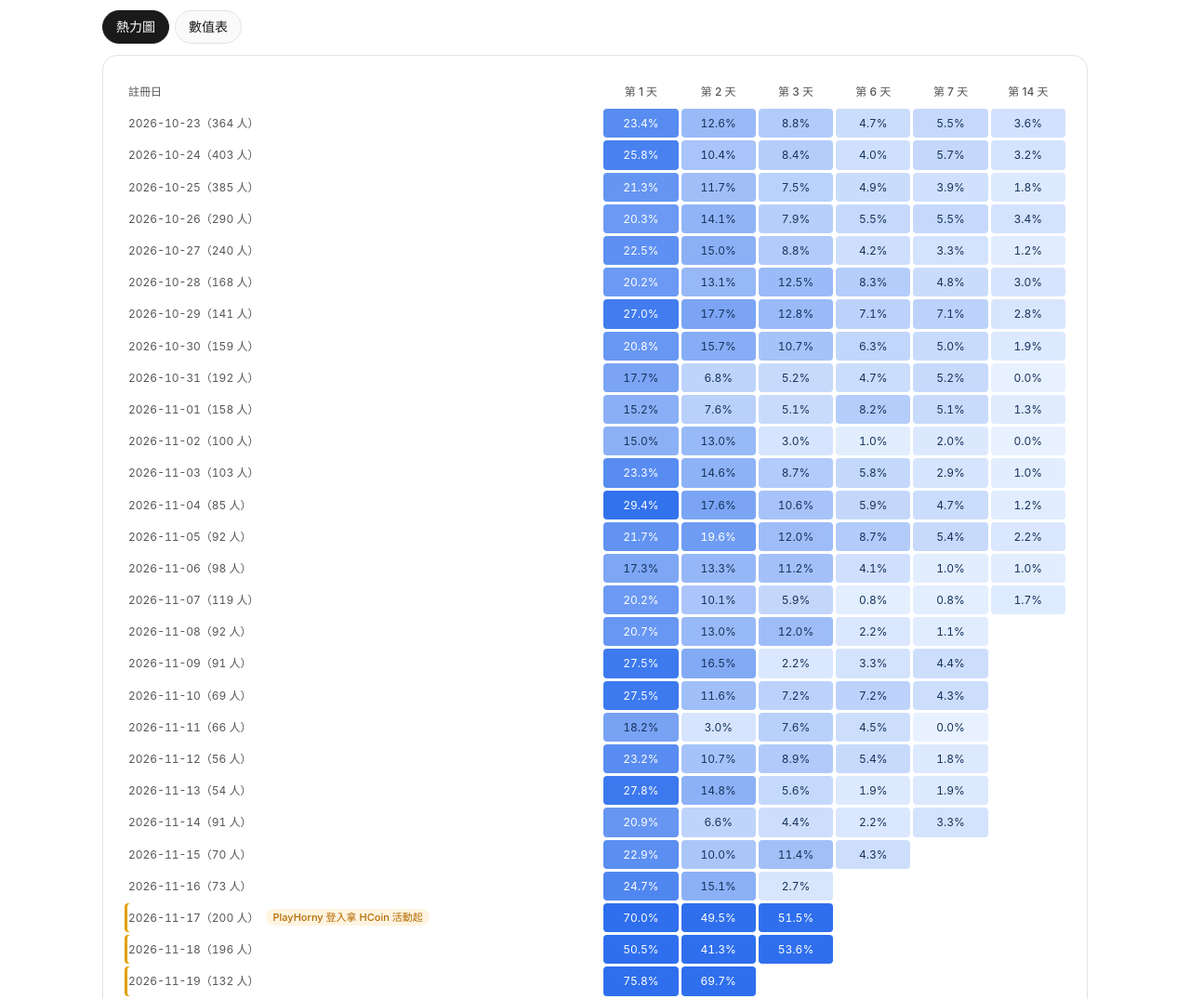
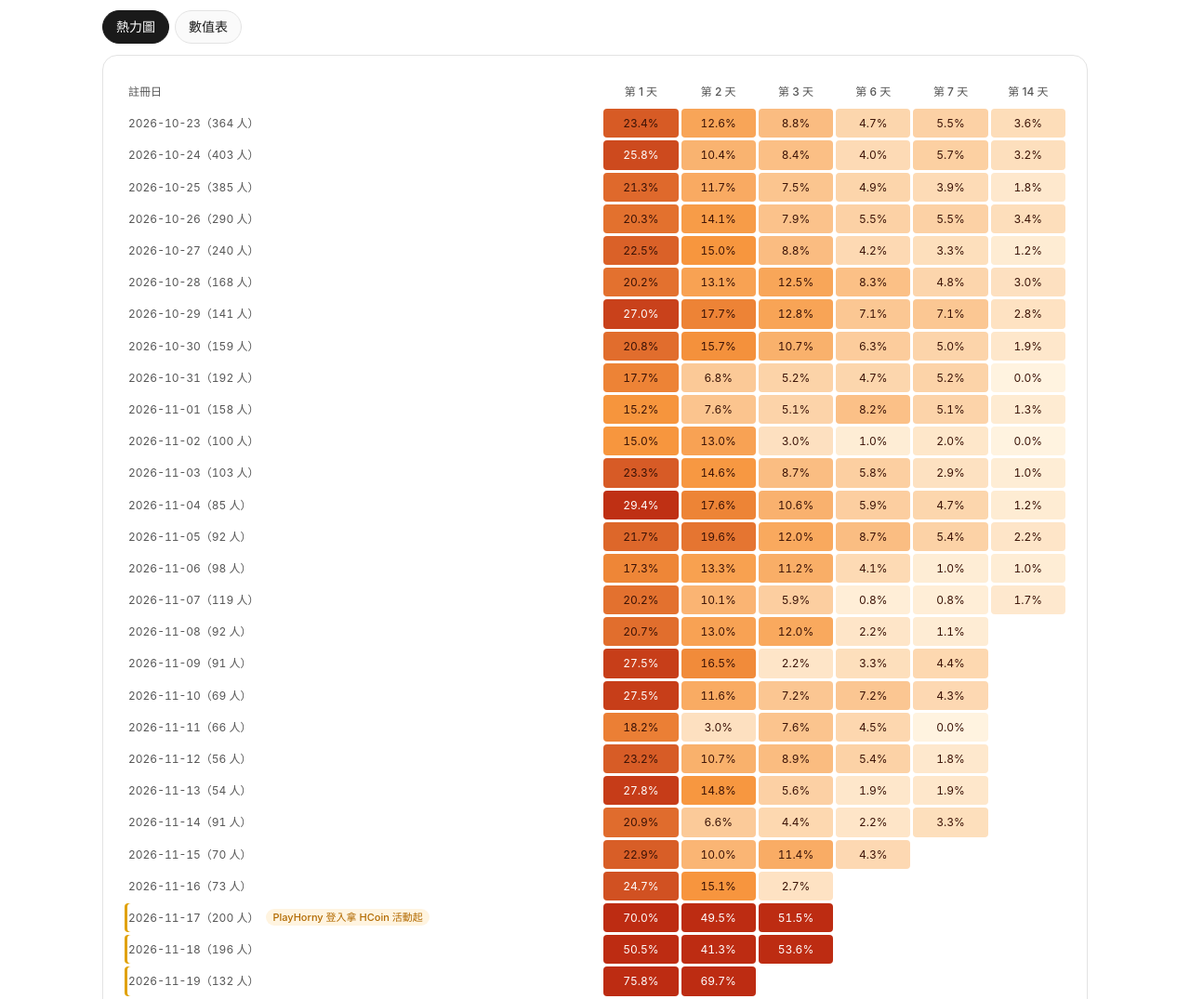
Before and after one commit to SEAN09229098/game-report, a plain HTML site: page index.html in a window 1280 px wide. Shown: the part 6749-7824 px from the top of the page at 93% size. Drawn offline with Linux system fonts and the light colour scheme.

Commit message:
Retention heatmap: switch to red/orange color scale
Co-authored-by: SEAN09229098 <SEAN09229098@users.noreply.github.com>

```diff
--- a/index.html
+++ b/index.html
@@ -298,8 +298,10 @@ drawDailyCharts();
 seg($("sortSeg"),[{v:"date",l:"依日期"},{v:"new",l:"新增由多到少"},{v:"active",l:"活躍由多到少"},{v:"returning",l:"老玩家由多到少"},{v:"revenue",l:"營收由多到少"},{v:"payers",l:"付費人數由多到少"}],"date",function(v){sortKey=v;drawDayTbl();});
 drawDayTbl();
 // retention heatmap / table
-function heatColor(v){if(v==null)return "transparent";var t=Math.min(1,Math.max(0,v/30));var dark=window.matchMedia&&window.matchMedia("(prefers-color-scheme: dark)").matches;var r,g,b;if(dark){r=Math.round(27+t*64);g=Math.round(40+t*103);b=Math.round(56+t*193);}else{r=Math.round(232+t*(47-232));g=Math.round(241+t*(111-241));b=Math.round(255+t*(237-255));}return "rgb("+r+","+g+","+b+")";}
-function heatText(v){if(v==null)return "inherit";var t=v/30;var dark=window.matchMedia&&window.matchMedia("(prefers-color-scheme: dark)").matches;if(!dark)return t>0.62?"#fff":"#16325c";return t<0.35?"#c5d4f0":"#0b1424";}
+function heatRGB(v){var t=Math.min(1,Math.max(0,v/30));var dark=window.matchMedia&&window.matchMedia("(prefers-color-scheme: dark)").matches;var S=dark?[[58,36,28],[176,84,34],[238,112,58]]:[[255,243,224],[247,150,62],[189,44,18]];var a=t<0.5?S[0]:S[1],b=t<0.5?S[1]:S[2],u=t<0.5?t*2:(t-0.5)*2;return [0,1,2].map(function(i){return Math.round(a[i]+u*(b[i]-a[i]));});}
+function heatColor(v){if(v==null)return "transparent";var c=heatRGB(v);return "rgb("+c[0]+","+c[1]+","+c[2]+")";}
+function heatLum(c){return c.map(function(x){x/=255;return x<=0.03928?x/12.92:Math.pow((x+0.055)/1.055,2.4);}).reduce(function(s,x,i){return s+x*[0.2126,0.7152,0.0722][i];},0);}
+function heatText(v){if(v==null)return "inherit";var L=heatLum(heatRGB(v)),dk=0.0083;return (1.05/(L+0.05))>=((L+0.05)/(dk+0.05))?"#fff":"#3b1206";}
 var EVT_FROM="11-17",EVT_TO="11-30",EVT_TAG='<span class="evtTag">PlayHorny 登入拿 HCoin 活動起</span>';
 function inEvt(d){return d>=EVT_FROM&&d<=EVT_TO;}
 function renderRet(mode){
```
